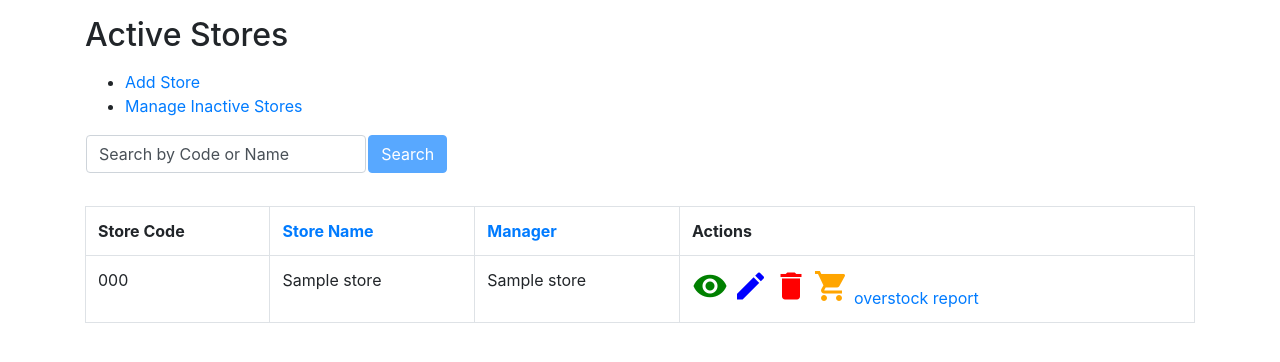
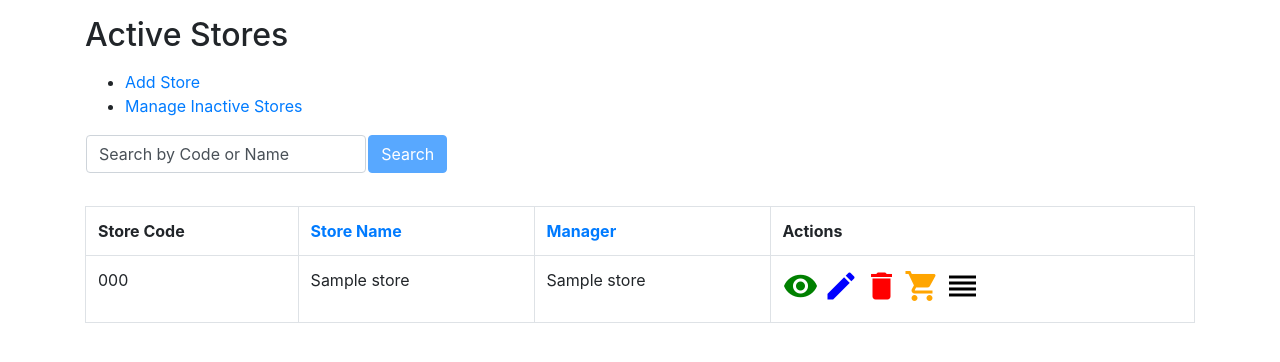
Before and after one commit to torql13/csc-423, a Laravel app: page /storeLocations in a window 1280 px wide. Shown: the part 58-420 px from the top of the page. Run offline with Laravel 8, Linux system fonts and the light colour scheme; tables that the repository leaves empty hold one stand-in row (values such as "Sample post").

Commit message:
added icon for overstock function

```diff
--- a/resources/views/StoreLocation/storeIndex.blade.php
+++ b/resources/views/StoreLocation/storeIndex.blade.php
@@ -62,7 +62,7 @@
                                 <a href="/storeLocations/editLocation/{{ $storeLocation->StoreId }}"> <i class="material-icons" style="font-size:36px;color:blue;" title="Edit">edit</i></a>
                                 <a href="/storeLocations/deleteLocation/{{ $storeLocation->StoreId }}" onclick="return confirm('Are you sure?');"> <i class="material-icons" style="font-size:36px;color:red;" title="Delete">delete</i></a>
                                 <a href="/report/inventoryReport/{{$storeLocation->StoreId}}"> <i class="material-icons" style="font-size:36px;color:orange;" title="Inventory">shopping_cart</i> </a>
-                                <a href="/report/overstockedInventory/{{$storeLocation->StoreId}}"> overstock report </a>
+                                <a href="/report/overstockedInventory/{{$storeLocation->StoreId}}"> <i class="material-icons" style="font-size:36px;color:black;" title="Overstock">reorder</i> </a>
                             </td>
                         </tr>
                         @endforeach
```
